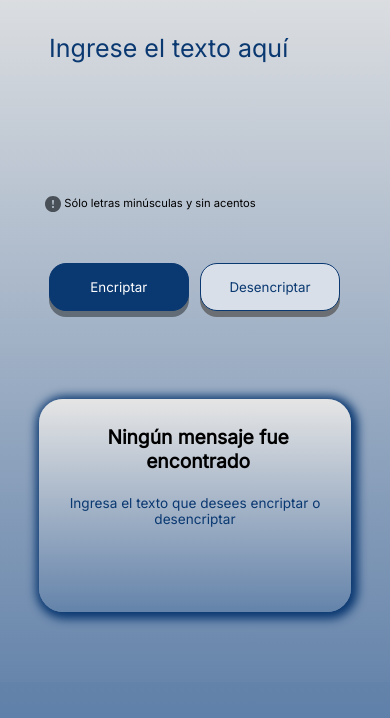
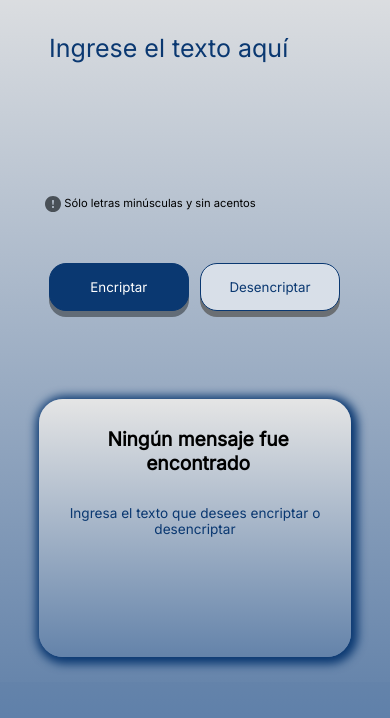
Before and after one commit to JHBrenner/Challenge-Codificador-Decodificador, a plain HTML site: page index.html in a window 390 px wide. In both pictures the pointer is over the element 195 px from the left and 585 px from the top of the page. Shown: the part 61-779 px from the top of the page. Drawn offline with Linux system fonts and the light colour scheme.

Commit message:
más cambios al responsive

```diff
--- a/style.css
+++ b/style.css
@@ -501,7 +501,7 @@ footer p{
 
     .right:hover{
         width:80%;
-        height: 28%;
+        height: 34%;
         padding-left: 0;
     }
 
```
